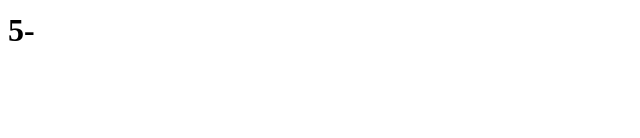
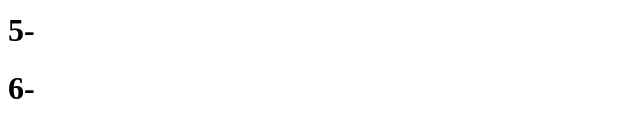
Before and after one commit to gameland-tech/project1, a Next.js app: page / in a window 1280 px wide. Shown: the part 354-492 px from the top of the page, without its empty margins (0-640 px from the left). Built offline with nearby package versions, Linux system fonts and the light colour scheme.

Commit message:
Update page.tsx

```diff
--- a/app/page.tsx
+++ b/app/page.tsx
@@ -7,6 +7,7 @@ export default function Home() {
       <h1>3</h1>
       <h1>4</h1>
       <h1>5-</h1>
+      <h1>6-</h1>
     </main>
   );
 }
```
